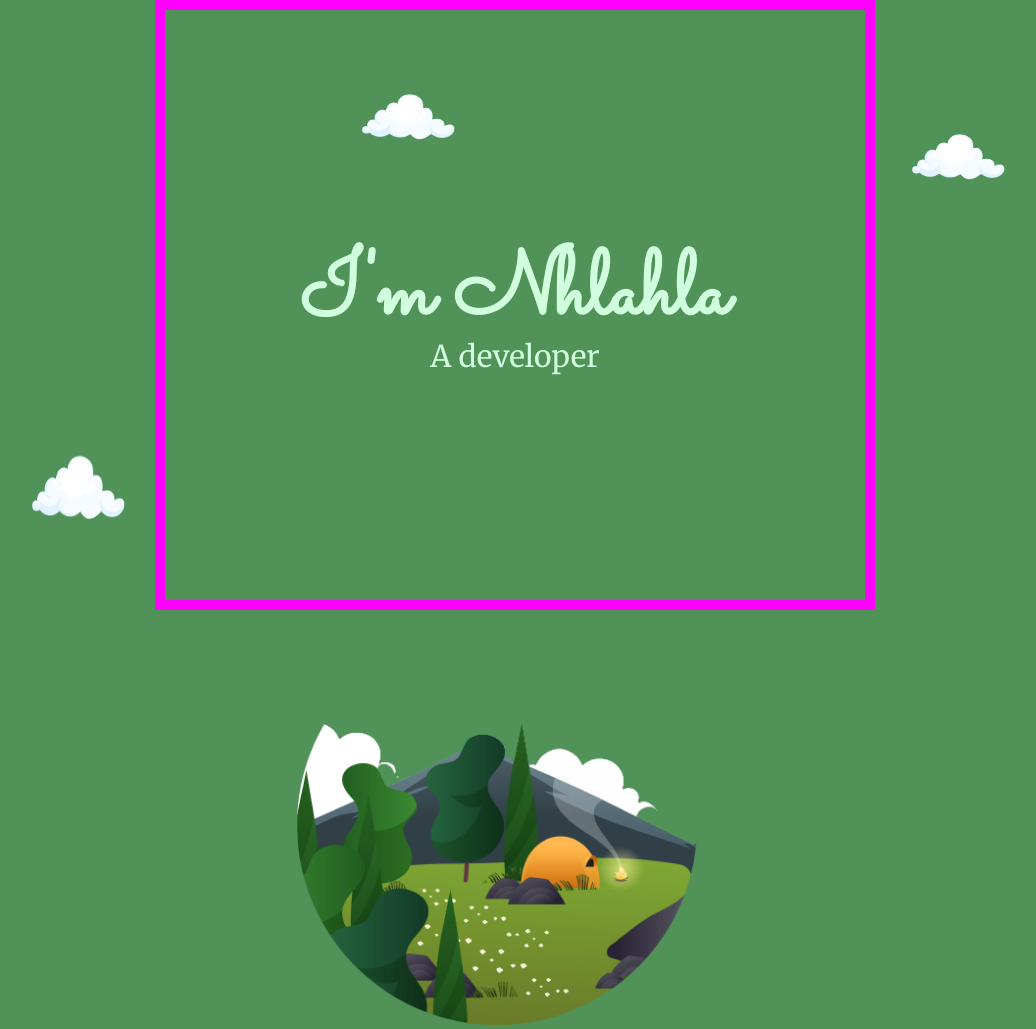
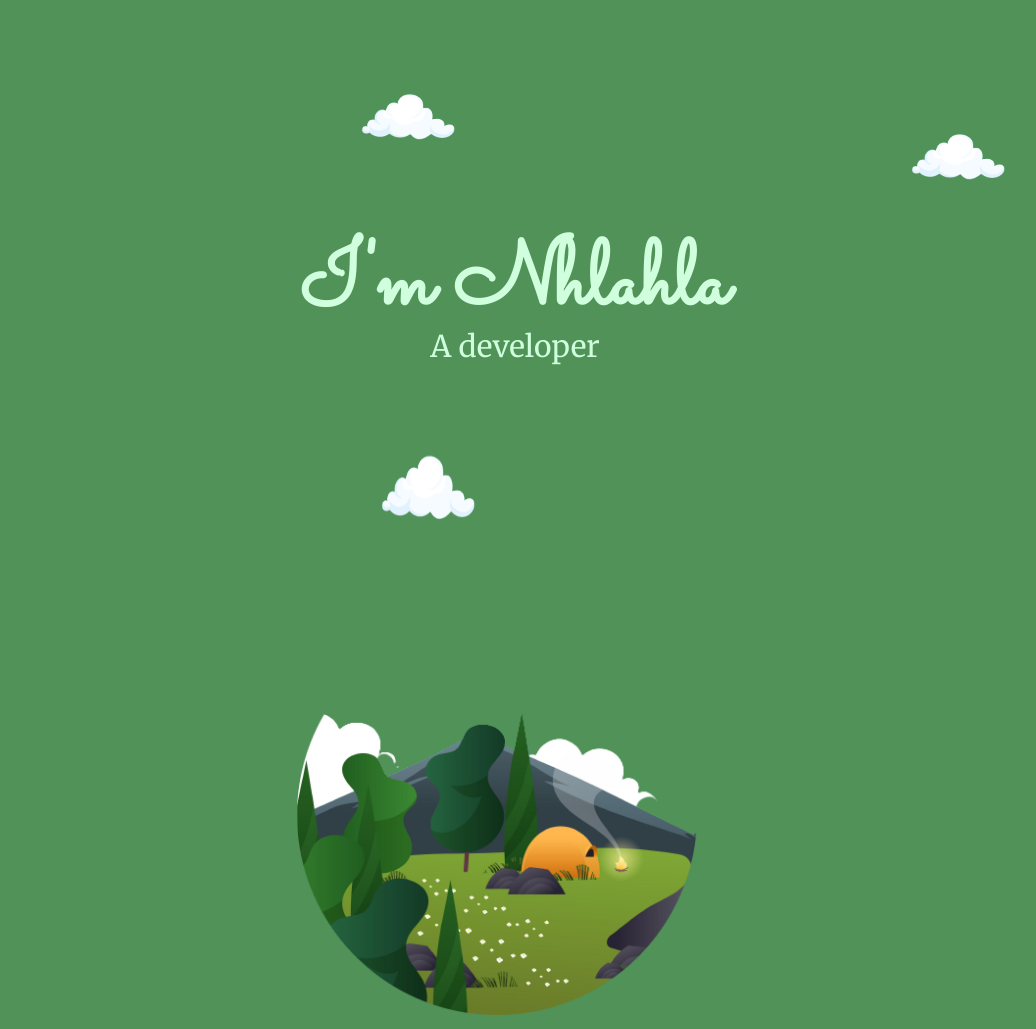
Before and after one commit to Mr-N-Sibiya/Mr-N-Sibiya---web-developer-Cv-github.io, a plain HTML site: page index.html in a window 1280 px wide. Shown: the top 1029 px of the page, without its empty margins (125-1161 px from the left). Drawn offline with Linux system fonts and the light colour scheme.

Commit message:
forth commit

```diff
--- a/css/styles.css
+++ b/css/styles.css
@@ -38,7 +38,7 @@ body{
   width: 100px;
   position: absolute;
   top:450px;
-  left:150px;
+  left:500px;
 
 }
 .cloud-bottomtwo{
@@ -46,7 +46,7 @@ body{
   width: 100px;
   position: relative;
   top: 600px;
-  left: 150px;
+  left: 219px;
 }
 .cloud-bottomthree{
   height: 50px;
@@ -113,7 +113,7 @@ img.Farm-image{
 div.top-container{                                                      /**/
   width:100%;
   margin:0 auto 0 auto;
-  border: 10px solid magenta;
+
   height:590px;
   max-width:700px;
   min-width: 500px;
```
